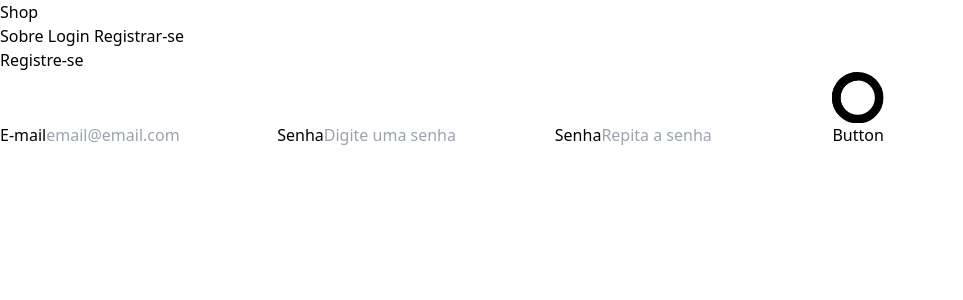
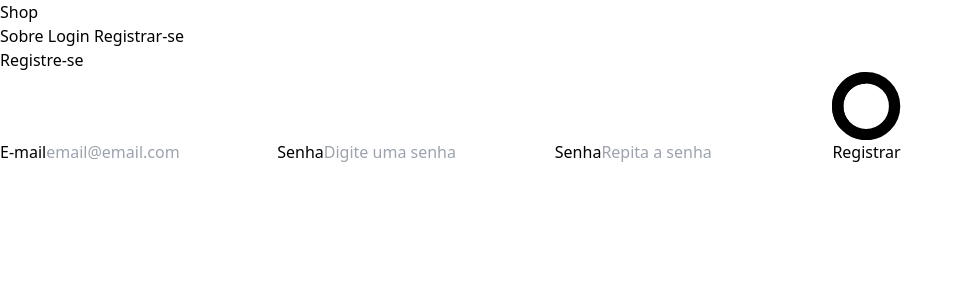
Before and after one commit to marlon307/commerce-vue-teste, a Vue app: page /register in a window 1280 px wide. Shown: the top 300 px of the page, without its empty margins (0-963 px from the left). Built offline with nearby package versions, Linux system fonts and the light colour scheme.

Commit message:
UP: types props button

```diff
--- a/src/components/ButtonSubmit.vue
+++ b/src/components/ButtonSubmit.vue
@@ -2,12 +2,11 @@
 import router from '@/router';
 import { isLogged } from '../stores/isLogged';
 
-const props = defineProps({
-  title: {
-    type: String,
-    default: "Button",
-  },
-});
+interface IButton {
+  title: string;
+}
+
+const props = defineProps<IButton>();
 
 function clickLogin() {
   isLogged().singIn();
--- a/src/views/LoginView.vue
+++ b/src/views/LoginView.vue
@@ -10,7 +10,7 @@ import FieldInput from '@/components/FieldInput.vue';
       <FieldInput ariaLabel="E-mail" id="email" name="email" placeholder="email@email.com" required type="email" />
       <FieldInput ariaLabel="Senha" id="password" name="password" placeholder="Digite sua senha" required
         type="password" />
-      <ButtonSubmit tilte="Login" />
+      <ButtonSubmit title="Login" />
     </form>
   </section>
 </template>
--- a/src/views/RegisterView.vue
+++ b/src/views/RegisterView.vue
@@ -10,7 +10,7 @@ import FieldInput from '@/components/FieldInput.vue';
       <FieldInput ariaLabel="E-mail" id="email" name="email" placeholder="email@email.com" type="email" />
       <FieldInput ariaLabel="Senha" id="password" name="passoword" placeholder="Digite uma senha" type="password" />
       <FieldInput ariaLabel="Senha" id="rpassword" name="rpassword" placeholder="Repita a senha" type="password" />
-      <ButtonSubmit tilte="Registrar" />
+      <ButtonSubmit title="Registrar" />
     </form>
   </section>
 </template>
```
